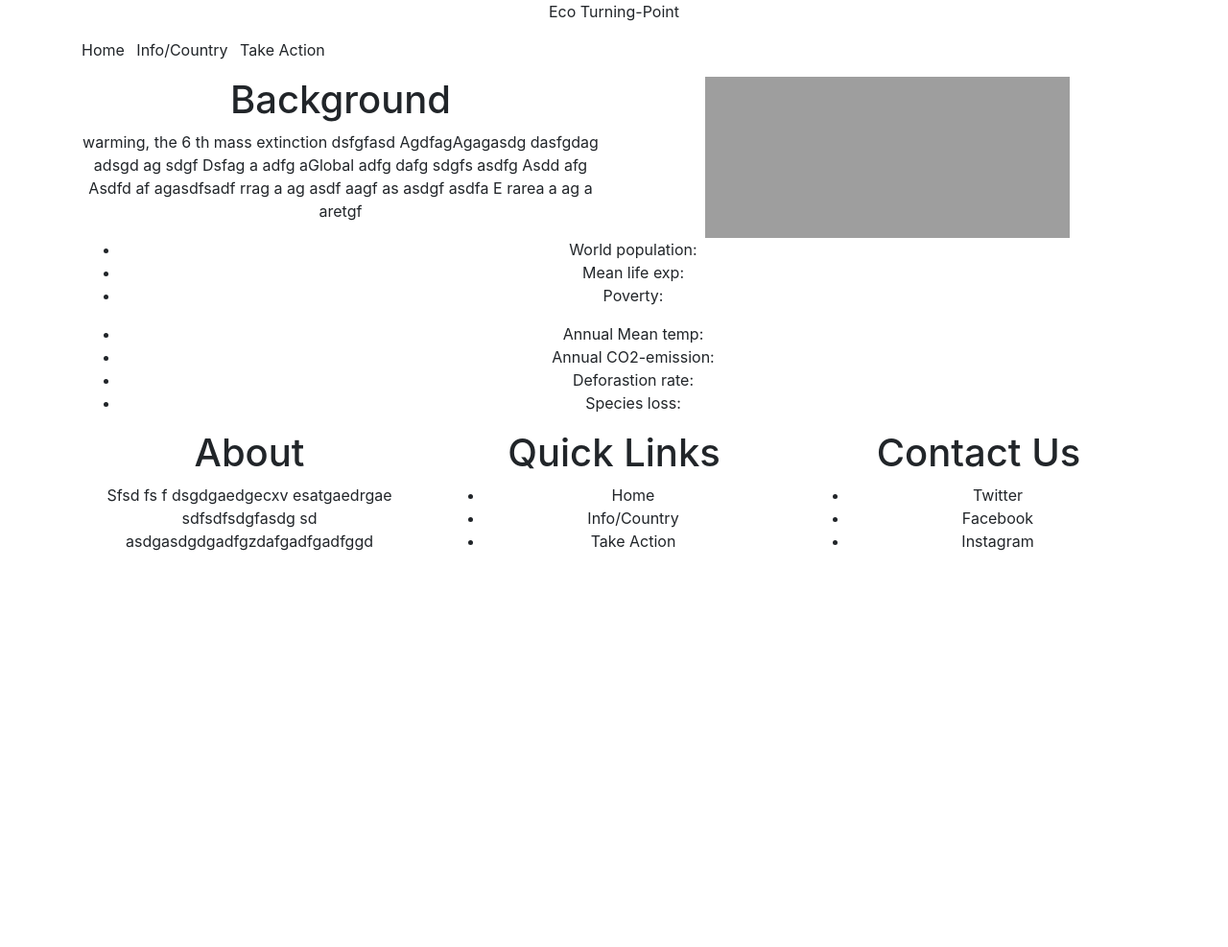
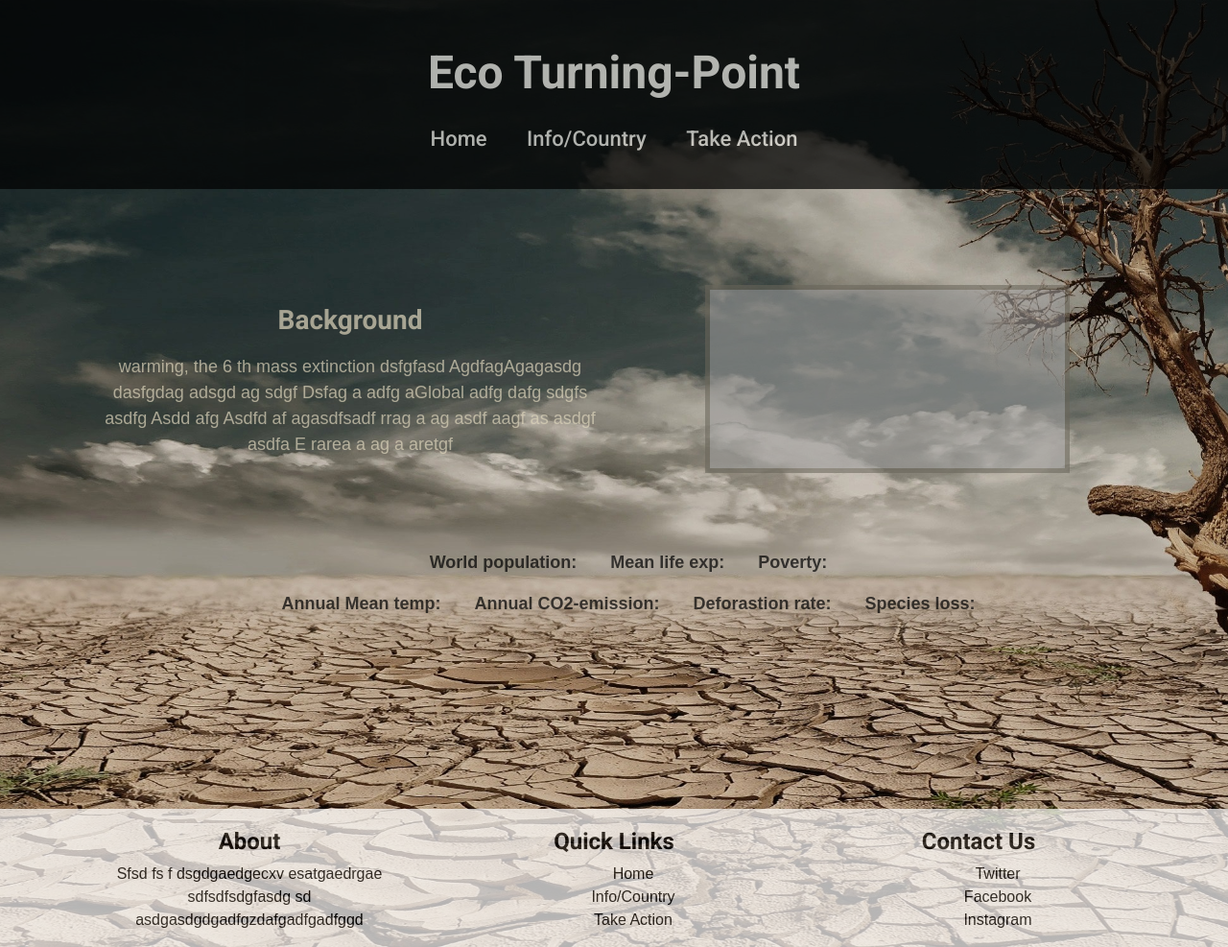
Before and after one commit to Code-Institute-Submissions/Oneminutetotwelve, a plain HTML site: page index.html in a window 1280 px wide. Shown: the whole page at 96% size. Before the commit the page ends 800 px from the top, so only its background shows below. Drawn offline with nearby package versions, Linux system fonts and the light colour scheme; the site is published under a folder, as on GitHub Pages, so addresses that start at the root find nothing.

```diff
--- a/index.html
+++ b/index.html
@@ -16,7 +16,7 @@
 <link rel="preconnect" href="https://fonts.gstatic.com">
 <link href="https://fonts.googleapis.com/css2?family=Oswald:wght@200;400;500;600&family=Roboto:wght@400;500;700&family=Titillium+Web:ital,wght@0,400;0,600;1,300;1,400&display=swap" rel="stylesheet">
        <!--styling-->
-     <link rel="stylesheet" href="/assets/css/style.css" type="text/css"/>
+     <link rel="stylesheet" href="assets/css/style.css" type="text/css"/>
 <script type="text/javascript">
 
 // World data input
```
Also changed, not shown: assets/wireframe/typo.jpg (added), 2 other files.
